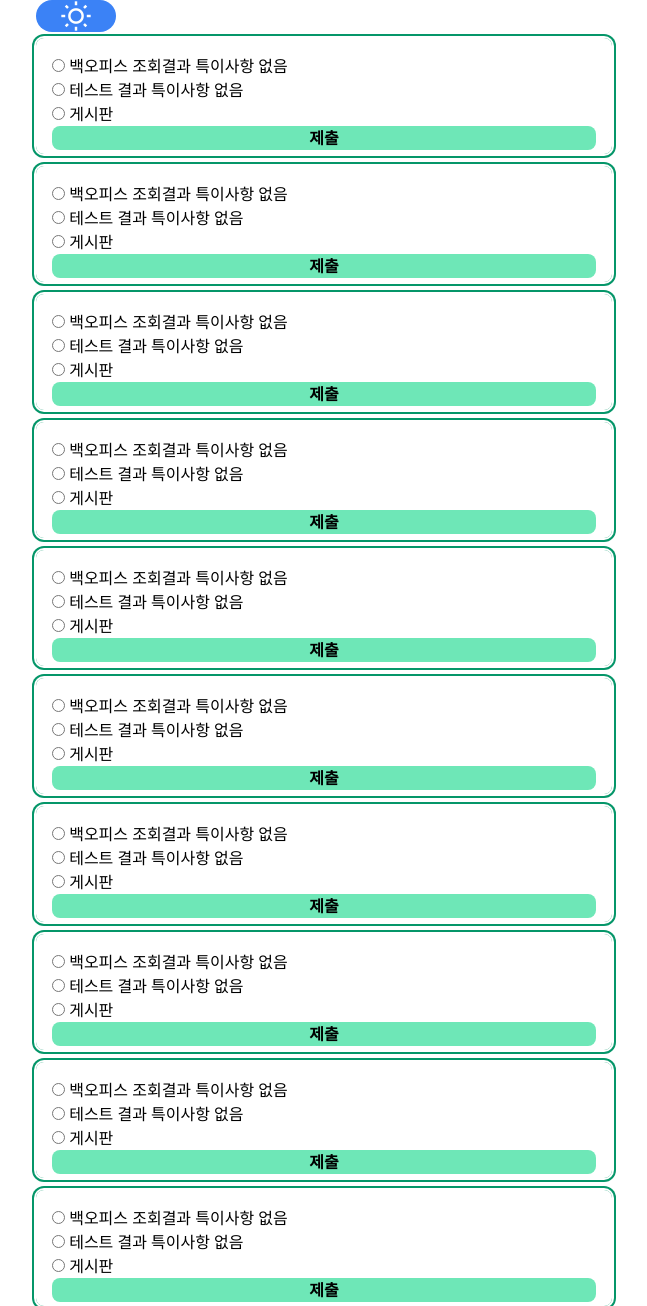
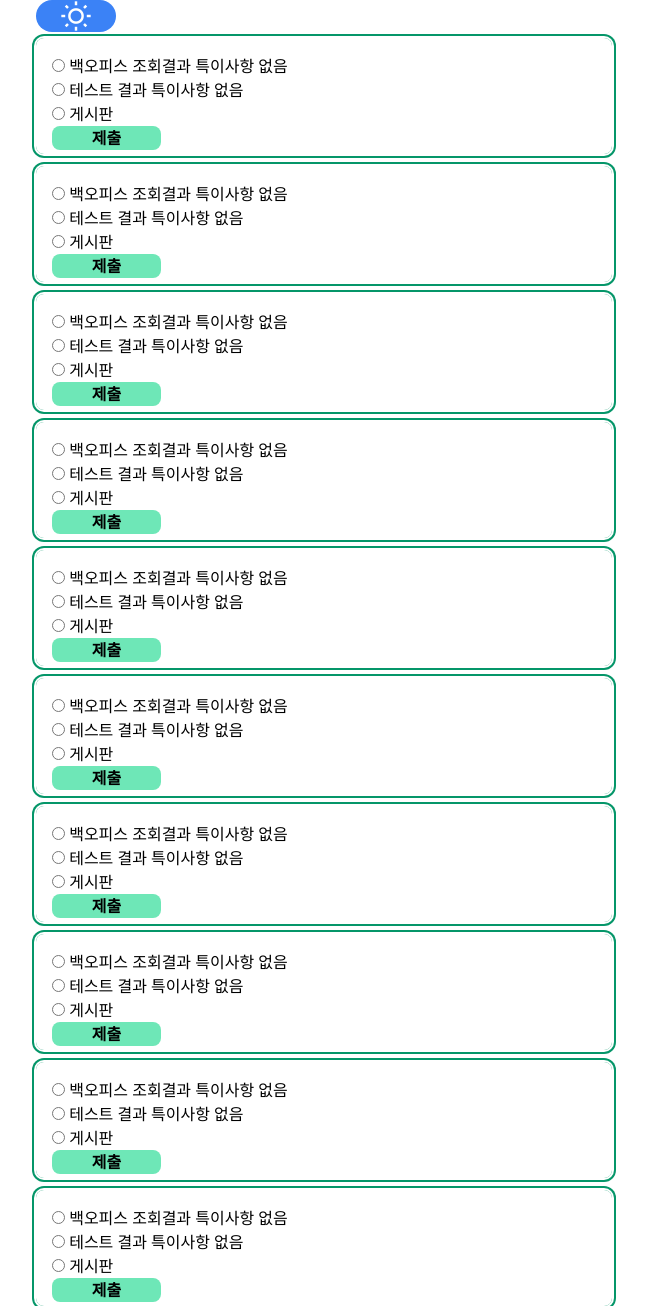
Before and after one commit to sq1533/acUpgrade, a Python web app: template templates/home.html in a window 1280 px wide. Shown: the whole page, without its empty margins (316-963 px from the left). Run offline with Jinja, Linux system fonts and the light colour scheme; the template is opened without the code that fills it, so the values that code supplies are empty; some libraries are stand-ins or nearby versions.

Commit message:
feat : 제출버튼 너비 축소

```diff
--- a/templates/home.html
+++ b/templates/home.html
@@ -19,7 +19,7 @@
                 <input type="radio" name="results" value="백오피스 조회결과 특이사항 없음"> 백오피스 조회결과 특이사항 없음<br>
                 <input type="radio" name="results" value="테스트 결과 특이사항 없음"> 테스트 결과 특이사항 없음<br>
                 <input type="radio" name="results" value="게시판"> 게시판<br>
-                <button class="w-full rounded-lg bg-green-300 font-bold text-black hover:bg-green-500" type="submit">제출</button>
+                <button class="w-1/5 rounded-lg bg-green-300 font-bold text-black hover:bg-green-500" type="submit">제출</button>
                 <div id="callResults0"></div>
             </form>
         </div>
@@ -29,7 +29,7 @@
                 <input type="radio" name="results" value="백오피스 조회결과 특이사항 없음"> 백오피스 조회결과 특이사항 없음<br>
                 <input type="radio" name="results" value="테스트 결과 특이사항 없음"> 테스트 결과 특이사항 없음<br>
                 <input type="radio" name="results" value="게시판"> 게시판<br>
-                <button class="w-full rounded-lg bg-green-300 font-bold text-black hover:bg-green-500" type="submit">제출</button>
+                <button class="w-1/5 rounded-lg bg-green-300 font-bold text-black hover:bg-green-500" type="submit">제출</button>
                 <div id="callResults1"></div>
             </form>
         </div>
@@ -39,7 +39,7 @@
                 <input type="radio" name="results" value="백오피스 조회결과 특이사항 없음"> 백오피스 조회결과 특이사항 없음<br>
                 <input type="radio" name="results" value="테스트 결과 특이사항 없음"> 테스트 결과 특이사항 없음<br>
                 <input type="radio" name="results" value="게시판"> 게시판<br>
-                <button class="w-full rounded-lg bg-green-300 font-bold text-black hover:bg-green-500" type="submit">제출</button>
+                <button class="w-1/5 rounded-lg bg-green-300 font-bold text-black hover:bg-green-500" type="submit">제출</button>
                 <div id="callResults2"></div>
             </form>
         </div>
@@ -49,7 +49,7 @@
                 <input type="radio" name="results" value="백오피스 조회결과 특이사항 없음"> 백오피스 조회결과 특이사항 없음<br>
                 <input type="radio" name="results" value="테스트 결과 특이사항 없음"> 테스트 결과 특이사항 없음<br>
                 <input type="radio" name="results" value="게시판"> 게시판<br>
-                <button class="w-full rounded-lg bg-green-300 font-bold text-black hover:bg-green-500" type="submit">제출</button>
+                <button class="w-1/5 rounded-lg bg-green-300 font-bold text-black hover:bg-green-500" type="submit">제출</button>
                 <div id="callResults3"></div>
             </form>
         </div>
@@ -59,7 +59,7 @@
                 <input type="radio" name="results" value="백오피스 조회결과 특이사항 없음"> 백오피스 조회결과 특이사항 없음<br>
                 <input type="radio" name="results" value="테스트 결과 특이사항 없음"> 테스트 결과 특이사항 없음<br>
                 <input type="radio" name="results" value="게시판"> 게시판<br>
-                <button class="w-full rounded-lg bg-green-300 font-bold text-black hover:bg-green-500" type="submit">제출</button>
+                <button class="w-1/5 rounded-lg bg-green-300 font-bold text-black hover:bg-green-500" type="submit">제출</button>
                 <div id="callResults4"></div>
             </form>
         </div>
@@ -69,7 +69,7 @@
                 <input type="radio" name="results" value="백오피스 조회결과 특이사항 없음"> 백오피스 조회결과 특이사항 없음<br>
                 <input type="radio" name="results" value="테스트 결과 특이사항 없음"> 테스트 결과 특이사항 없음<br>
                 <input type="radio" name="results" value="게시판"> 게시판<br>
-                <button class="w-full rounded-lg bg-green-300 font-bold text-black hover:bg-green-500" type="submit">제출</button>
+                <button class="w-1/5 rounded-lg bg-green-300 font-bold text-black hover:bg-green-500" type="submit">제출</button>
                 <div id="callResults5"></div>
             </form>
         </div>
@@ -79,7 +79,7 @@
                 <input type="radio" name="results" value="백오피스 조회결과 특이사항 없음"> 백오피스 조회결과 특이사항 없음<br>
                 <input type="radio" name="results" value="테스트 결과 특이사항 없음"> 테스트 결과 특이사항 없음<br>
                 <input type="radio" name="results" value="게시판"> 게시판<br>
-                <button class="w-full rounded-lg bg-green-300 font-bold text-black hover:bg-green-500" type="submit">제출</button>
+                <button class="w-1/5 rounded-lg bg-green-300 font-bold text-black hover:bg-green-500" type="submit">제출</button>
                 <div id="callResults6"></div>
             </form>
         </div>
@@ -89,7 +89,7 @@
                 <input type="radio" name="results" value="백오피스 조회결과 특이사항 없음"> 백오피스 조회결과 특이사항 없음<br>
                 <input type="radio" name="results" value="테스트 결과 특이사항 없음"> 테스트 결과 특이사항 없음<br>
                 <input type="radio" name="results" value="게시판"> 게시판<br>
-                <button class="w-full rounded-lg bg-green-300 font-bold text-black hover:bg-green-500" type="submit">제출</button>
+                <button class="w-1/5 rounded-lg bg-green-300 font-bold text-black hover:bg-green-500" type="submit">제출</button>
                 <div id="callResults7"></div>
             </form>
         </div>
@@ -99,7 +99,7 @@
                 <input type="radio" name="results" value="백오피스 조회결과 특이사항 없음"> 백오피스 조회결과 특이사항 없음<br>
                 <input type="radio" name="results" value="테스트 결과 특이사항 없음"> 테스트 결과 특이사항 없음<br>
                 <input type="radio" name="results" value="게시판"> 게시판<br>
-                <button class="w-full rounded-lg bg-green-300 font-bold text-black hover:bg-green-500" type="submit">제출</button>
+                <button class="w-1/5 rounded-lg bg-green-300 font-bold text-black hover:bg-green-500" type="submit">제출</button>
                 <div id="callResults8"></div>
             </form>
         </div>
@@ -109,7 +109,7 @@
                 <input type="radio" name="results" value="백오피스 조회결과 특이사항 없음"> 백오피스 조회결과 특이사항 없음<br>
                 <input type="radio" name="results" value="테스트 결과 특이사항 없음"> 테스트 결과 특이사항 없음<br>
                 <input type="radio" name="results" value="게시판"> 게시판<br>
-                <button class="w-full rounded-lg bg-green-300 font-bold text-black hover:bg-green-500" type="submit">제출</button>
+                <button class="w-1/5 rounded-lg bg-green-300 font-bold text-black hover:bg-green-500" type="submit">제출</button>
                 <div id="callResults9"></div>
             </form>
         </div>
```
